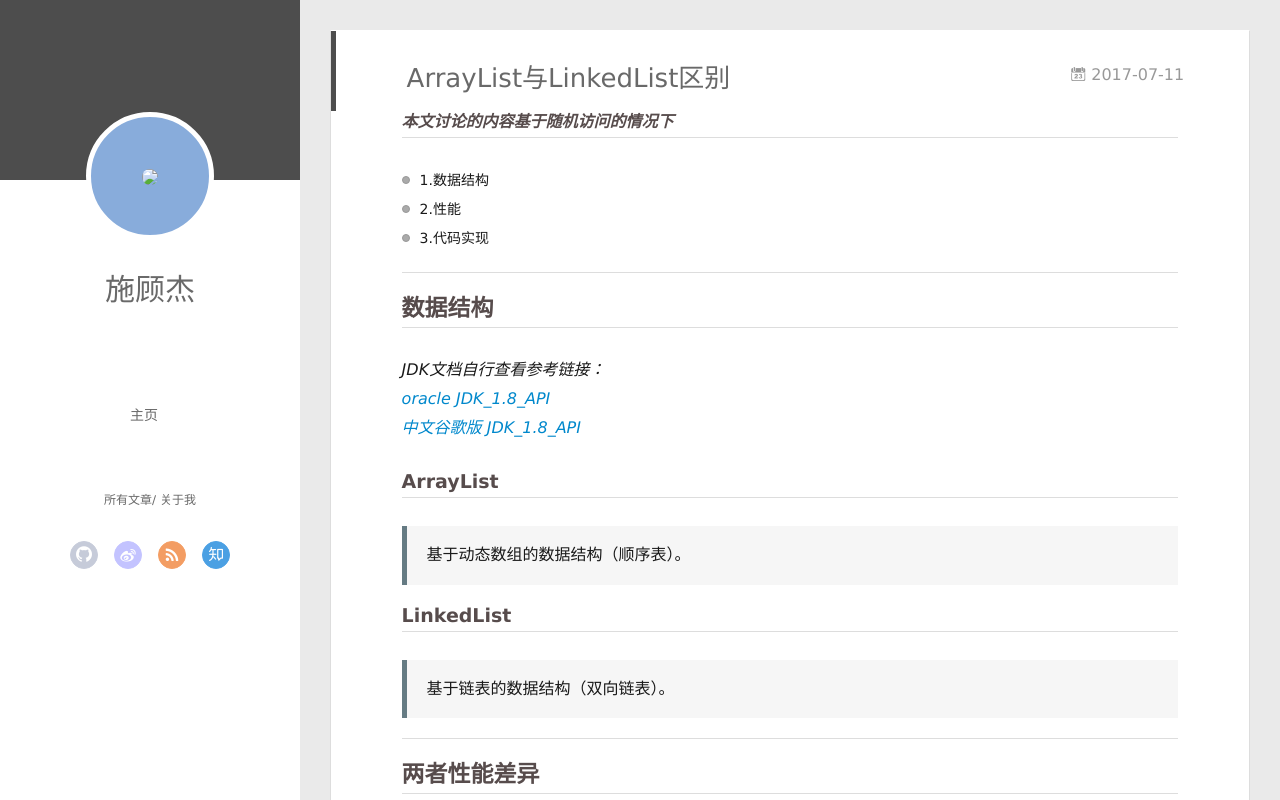
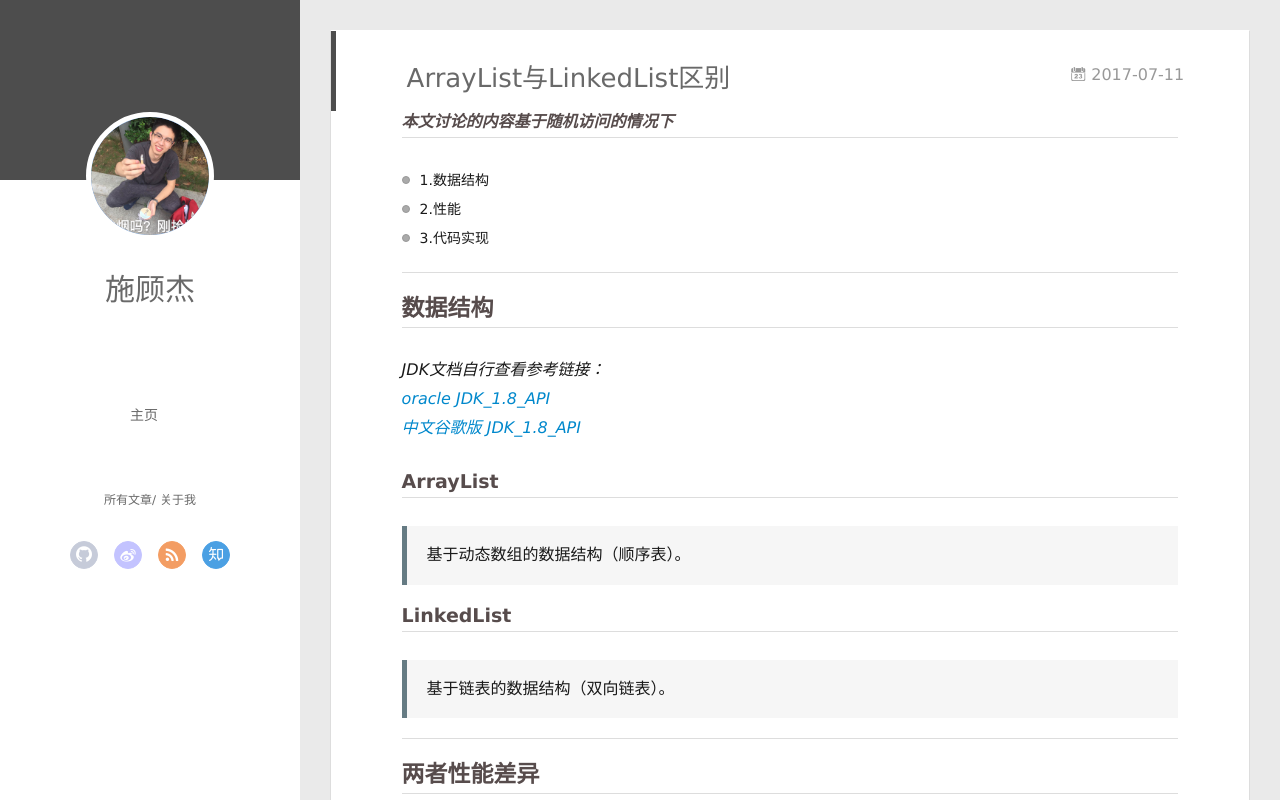
Before and after one commit to impnote/impnote.github.io, a plain HTML site: page 2017/07/11/ArrayList与LinkedList区别/index.html in a window 1280 px wide. Drawn offline with Linux system fonts and the light colour scheme.

Commit message:
Site updated: 2017-07-11 02:54:18

```diff
--- a/2017/07/11/ArrayList与LinkedList区别/index.html
+++ b/2017/07/11/ArrayList与LinkedList区别/index.html
@@ -46,7 +46,7 @@
 <div class="intrude-less">
 	<header id="header" class="inner">
 		<a href="/" class="profilepic">
-			<img src="img/avater.jpeg" class="js-avatar">
+			<img src="/img/avater.jpeg" class="js-avatar">
 		</a>
 		<hgroup>
 		  <h1 class="header-author"><a href="/">施顾杰</a></h1>
@@ -98,7 +98,7 @@
 	<div class="intrude-less">
 		<header id="header" class="inner">
 			<div class="profilepic">
-				<img src="img/avater.jpeg" class="js-avatar">
+				<img src="/img/avater.jpeg" class="js-avatar">
 			</div>
 			<hgroup>
 			  <h1 class="header-author js-header-author">施顾杰</h1>
```
Also changed, not shown: archives/2017/07/index.html (+2 -2 lines), archives/2017/index.html (+2 -2 lines), archives/index.html (+2 -2 lines), index.html (+2 -2 lines).
